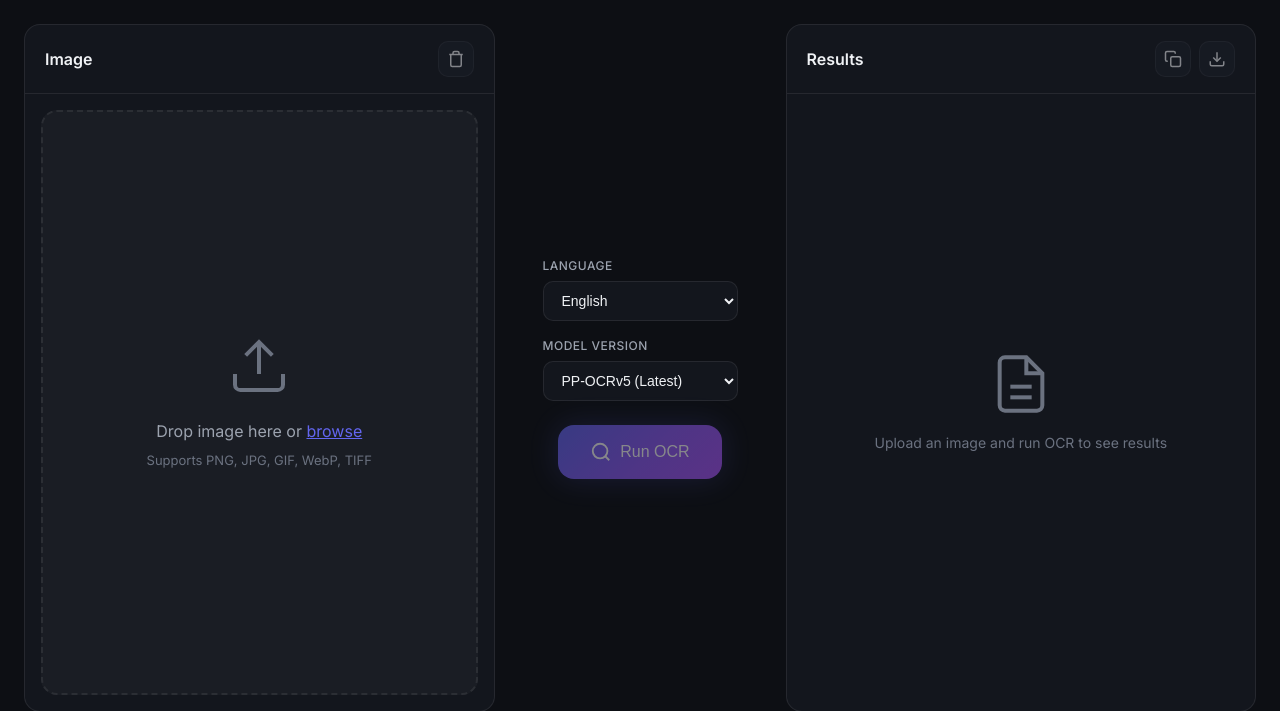
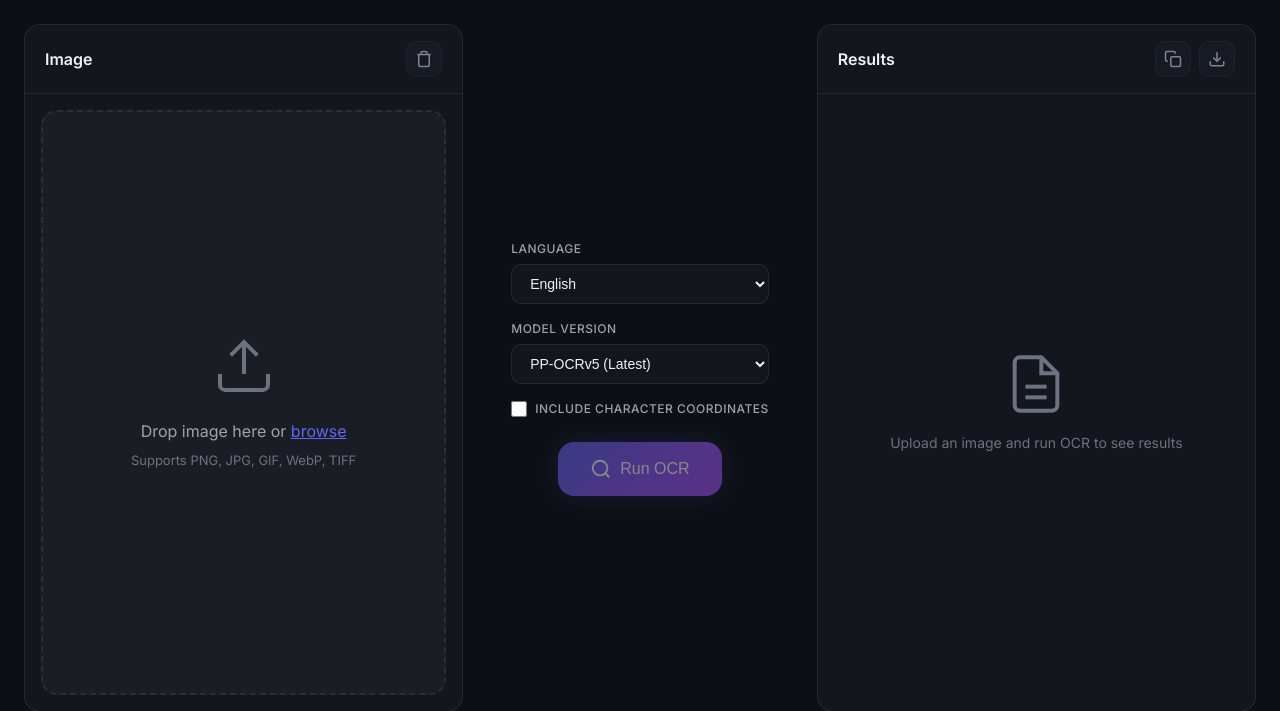
Before and after one commit to PiKa919/paddle-ui, a Flask app: template templates/index.html in a window 1280 px wide. Shown: the part 64-775 px from the top of the page. Run offline with Flask 3, Linux system fonts and the light colour scheme; the template is opened without the code that fills it, so the values that code supplies are empty; some libraries are stand-ins or nearby versions.

Commit message:
feat: add UI for single-character coordinates OCR option

```diff
--- a/static/css/style.css
+++ b/static/css/style.css
@@ -1158,3 +1158,29 @@ body {
 .setting-group.full-width {
     grid-column: 1 / -1;
 }
+
+/* Checkbox styling for settings */
+.checkbox-group {
+    display: flex;
+    align-items: center;
+}
+
+.checkbox-label {
+    display: flex;
+    align-items: center;
+    gap: 8px;
+    cursor: pointer;
+    font-size: 0.9em;
+    color: var(--text-secondary);
+}
+
+.checkbox-label input[type="checkbox"] {
+    width: 16px;
+    height: 16px;
+    accent-color: var(--primary-color);
+    cursor: pointer;
+}
+
+.checkbox-label:hover {
+    color: var(--text-primary);
+}
--- a/static/js/app.js
+++ b/static/js/app.js
@@ -404,7 +404,12 @@ async function runOCR() {
         formData.append('saturation', elements.saturation.value / 100);
         formData.append('sharpness', elements.sharpness.value / 100);
 
-        const result = await fetch('/api/ocr', {
+        // Check if character coordinates are requested
+        const charCoordsCheckbox = document.getElementById('char-coords-checkbox');
+        const useCharCoords = charCoordsCheckbox && charCoordsCheckbox.checked;
+        const ocrEndpoint = useCharCoords ? '/api/ocr/chars' : '/api/ocr';
+
+        const result = await fetch(ocrEndpoint, {
             method: 'POST',
             body: formData
         });
--- a/templates/index.html
+++ b/templates/index.html
@@ -203,6 +203,12 @@
                                     <option value="PP-OCRv4">PP-OCRv4</option>
                                     <option value="PP-OCRv3">PP-OCRv3</option>
                                 </select>
+                            </div>
+                            <div class="setting-group checkbox-group">
+                                <label class="checkbox-label">
+                                    <input type="checkbox" id="char-coords-checkbox">
+                                    <span>Include character coordinates</span>
+                                </label>
                             </div>
                         </div>
                         <button class="btn btn-primary btn-large" id="ocr-btn" disabled>
```
